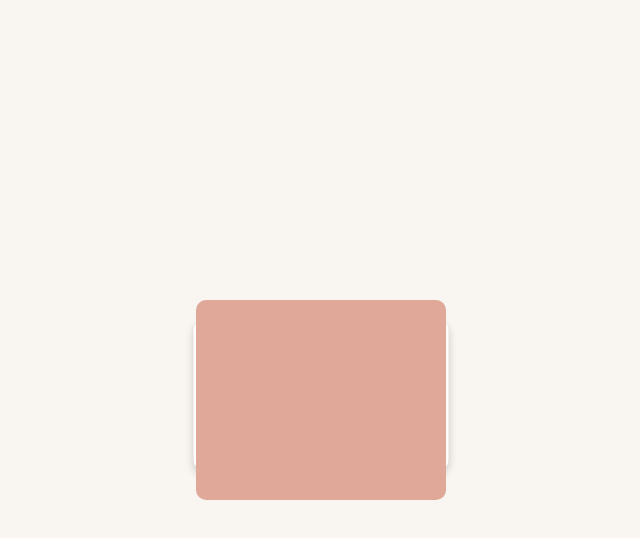
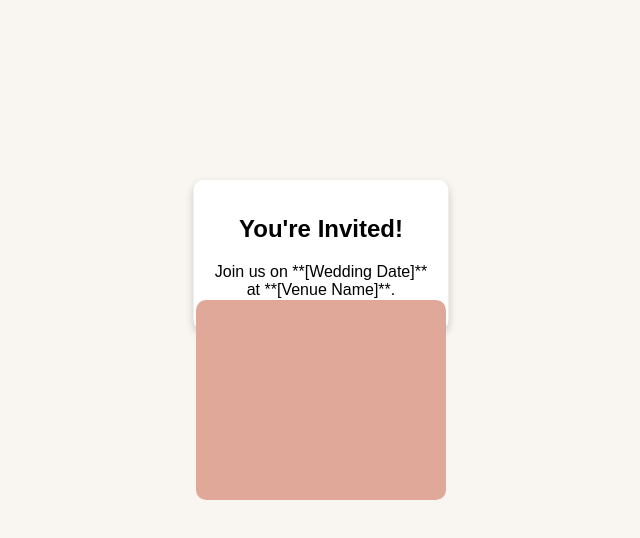
Before and after one commit to pokychannel/wedding-invite, a plain HTML site: page index.html in a window 1280 px wide. Both pictures are taken after a click on the element 640 px from the left and 400 px from the top of the page. Shown: the whole page, without its empty margins (319-959 px from the left). Drawn offline with Linux system fonts and the light colour scheme.

Commit message:
test again

```diff
--- a/index.html
+++ b/index.html
@@ -65,8 +65,8 @@
             z-index: 1;
         }
 
-        .letter h2, .letter p {
-            visibility: hidden; /* Text is hidden until the letter is fully out */
+        .letter-content {
+            visibility: hidden;
         }
 
         /* Envelope opening animations */
@@ -75,13 +75,12 @@
         }
 
         .open .letter {
-            top: 10%;
+            top: -60%; /* Moves above the envelope */
             opacity: 1;
         }
 
-        /* Reveal text only when the letter has fully emerged */
-        .open .letter h2,
-        .open .letter p {
+        /* Reveal text only when the letter is fully above the envelope */
+        .open .letter-content {
             visibility: visible;
         }
 
@@ -94,15 +93,26 @@
             <div class="top-flap"></div>
         </div>
         <div class="letter">
-            <h2>You're Invited!</h2>
-            <p>Join us on **[Wedding Date]** at **[Venue Name]**.</p>
-            <p>We can't wait to celebrate with you!</p>
+            <div class="letter-content">
+                <h2>You're Invited!</h2>
+                <p>Join us on **[Wedding Date]** at **[Venue Name]**.</p>
+                <p>We can't wait to celebrate with you!</p>
+            </div>
         </div>
     </div>
 
     <script>
         function toggleEnvelope() {
-            document.querySelector('.container').classList.toggle('open');
+            const container = document.querySelector('.container');
+            container.classList.toggle('open');
+
+            if (container.classList.contains('open')) {
+                setTimeout(() => {
+                    document.querySelector('.letter-content').style.visibility = 'visible';
+                }, 600); // Wait for the letter to move up before showing text
+            } else {
+                document.querySelector('.letter-content').style.visibility = 'hidden';
+            }
         }
     </script>
 
```
